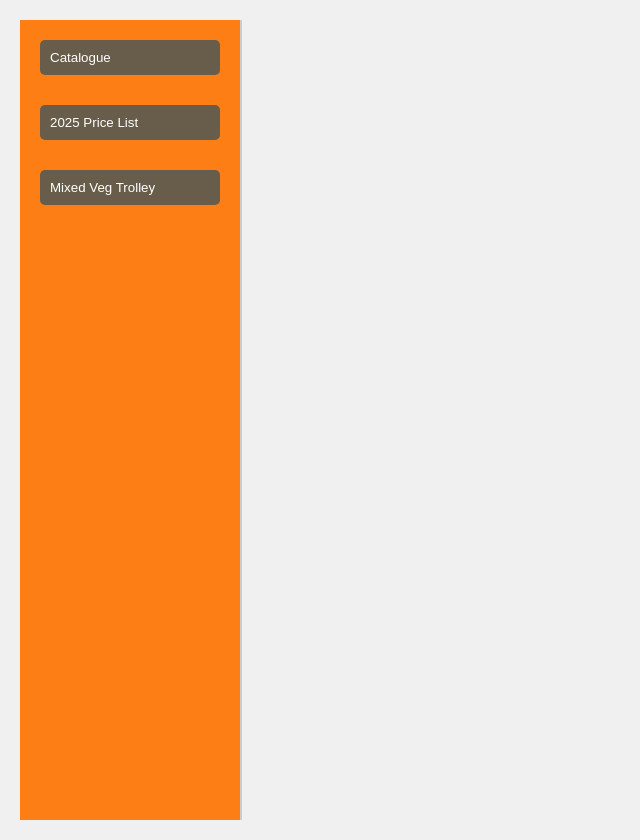
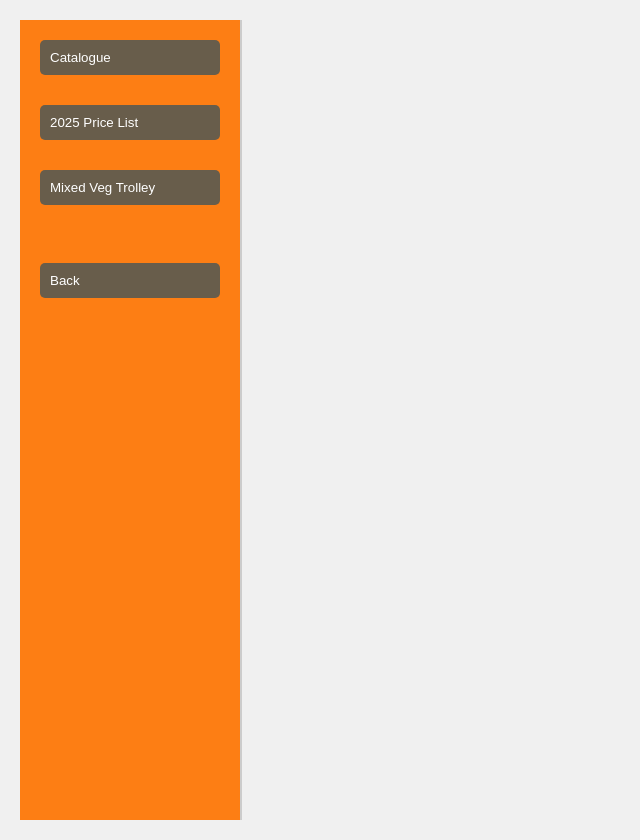
Before and after one commit to QuantilDev/QuantilSalesAppWeb, a website: page salesresourcepage.html in a window 1280 px wide. Shown: the whole page, without its empty margins (0-640 px from the left). Drawn offline with Linux system fonts and the light colour scheme.

Commit message:
Add files via upload

```diff
--- a/salesresourcepage.html
+++ b/salesresourcepage.html
@@ -50,6 +50,8 @@
         <button onclick="loadPage('Quantil 2025 Catalogue.html')">Catalogue</button>
         <button onclick="loadPage('2025_Price_List.html')">2025 Price List</button>
         <button onclick="loadPage('Mixed_Veg_Pot.html')">Mixed Veg Trolley</button>
+        <br>
+        <button onclick="window.location.href='home.html'">Back</button>
     </div>
     <div class="content">
         <iframe id="viewer" src=""></iframe>
```
Also changed, not shown: home.html (+1 -1 lines).
